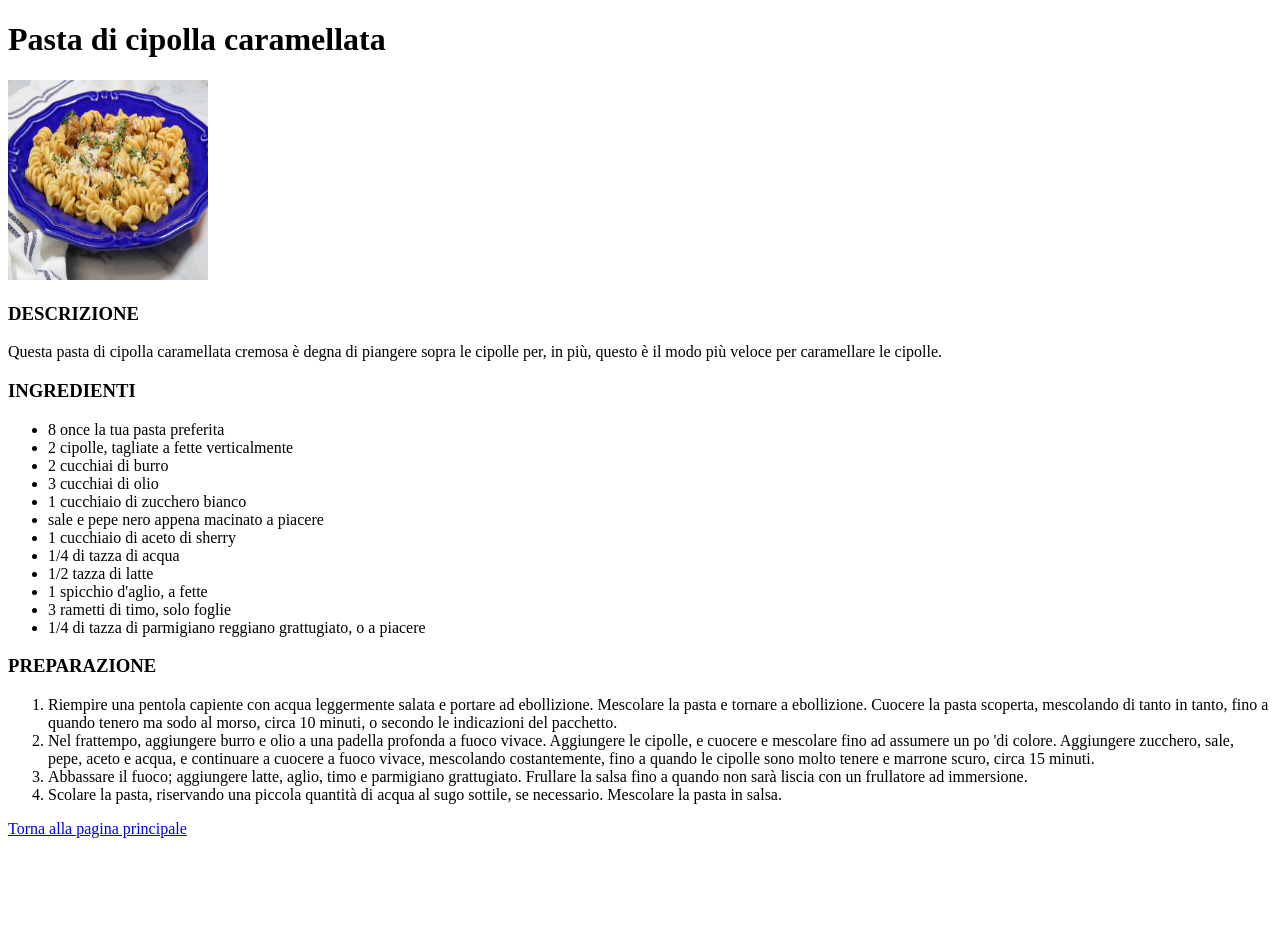
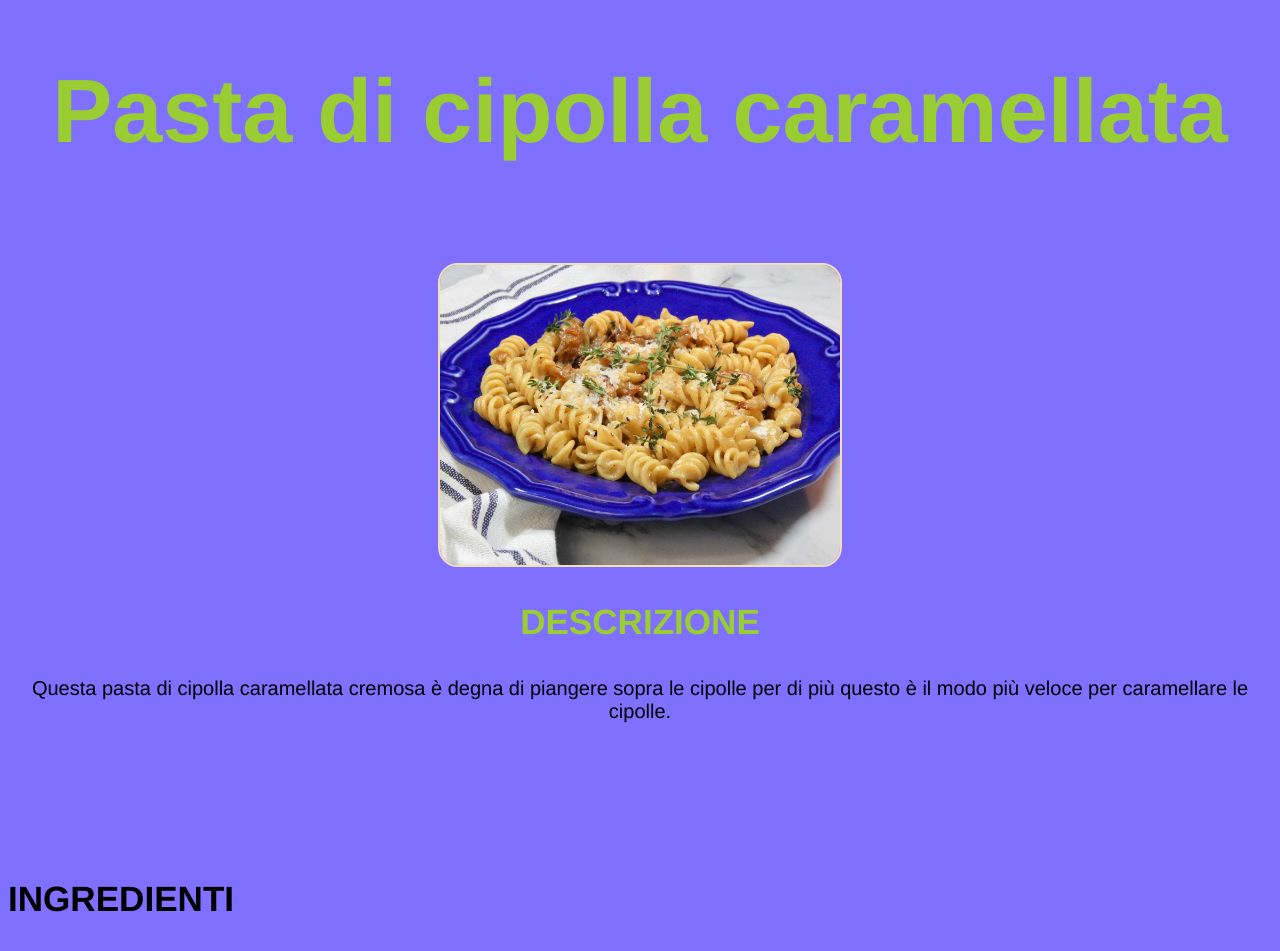
Before and after one commit to Danilo-comi/odin-recipes, a plain HTML site: page ricette/Pasta di cipolla caramellata.html in a window 1280 px wide. Shown: the top 951 px of the page. Before the commit the page ends 846 px from the top, so only its background shows below. Drawn offline with Linux system fonts and the light colour scheme.

Commit message:
Aggiorn.3

```diff
--- a/ricette/Pasta di cipolla caramellata.html
+++ b/ricette/Pasta di cipolla caramellata.html
@@ -4,16 +4,35 @@
     <meta charset="UTF-8">
     <meta name="viewport" content="width=device-width, initial-scale=1.0">
     <title>Pasta di cipolla caramellata</title>
+     <link rel="stylesheet" href="pasta cipolla.css">
+</head>
 
-</head>
+
+
 <body>
+
+    <div class="titolo">
 <h1>Pasta di cipolla caramellata</h1>
-<img src="immagini/Pasta di cipolla caramellata.jpg" alt="Pasta di cipolla caramellata" width="200" height="200">
+</div>
 
+<div class="immagine">
+<img src="immagini/Pasta di cipolla caramellata.jpg" alt="Pasta di cipolla caramellata" >
+</div>
+
+
+<div class="descrizione">
 <h3>DESCRIZIONE</h3>
-<p>Questa pasta di cipolla caramellata cremosa è degna di piangere sopra le cipolle per, in più, questo è il modo più veloce per caramellare le cipolle.</p>
+</div>
 
+<div class="p">
+<p>Questa pasta di cipolla caramellata cremosa è degna di piangere sopra le cipolle per di più questo è il modo più veloce per caramellare le cipolle.</p>
+</div>
+
+<div class="ingredienti">
 <h3>INGREDIENTI</h3>
+</div>
+
+<div class="ingre">
 <ul>
     <li>8 once la tua pasta preferita</li>
     <li>2 cipolle, tagliate a fette verticalmente</li>
@@ -28,17 +47,24 @@
     <li>3 rametti di timo, solo foglie</li>
     <li>1/4 di tazza di parmigiano reggiano grattugiato, o a piacere</li>
 </ul>
+</div>
 
+<div class="preparazione">
 <h3>PREPARAZIONE</h3>
+</div>
 
+<div class="prepara">
 <ol>
     <li>Riempire una pentola capiente con acqua leggermente salata e portare ad ebollizione. Mescolare la pasta e tornare a ebollizione. Cuocere la pasta scoperta, mescolando di tanto in tanto, fino a quando tenero ma sodo al morso, circa 10 minuti, o secondo le indicazioni del pacchetto.</li>
     <li>Nel frattempo, aggiungere burro e olio a una padella profonda a fuoco vivace. Aggiungere le cipolle, e cuocere e mescolare fino ad assumere un po 'di colore. Aggiungere zucchero, sale, pepe, aceto e acqua, e continuare a cuocere a fuoco vivace, mescolando costantemente, fino a quando le cipolle sono molto tenere e marrone scuro, circa 15 minuti. </li>
     <li> Abbassare il fuoco; aggiungere latte, aglio, timo e parmigiano grattugiato. Frullare la salsa fino a quando non sarà liscia con un frullatore ad immersione.</li>
     <li>Scolare la pasta, riservando una piccola quantità di acqua al sugo sottile, se necessario. Mescolare la pasta in salsa.</li>
 </ol>
+</div>
 
+<div class="torna">
 <a href="../index.html">Torna alla pagina principale </a>
+</div>
 
 </body>
 </html>
--- /dev/null
+++ b/ricette/pasta cipolla.css
@@ -0,0 +1,69 @@
+*{
+    font-family: 'Franklin Gothic Medium', 'Arial Narrow', Arial, sans-serif;
+    background-color: rgb(127, 112, 255);
+}
+
+.titolo {
+    font-size: 45px;
+    text-align: center;
+    color: yellowgreen;
+}
+
+.immagine img{
+    display: inline-block;
+    border: 2px solid wheat;
+    border-radius: 20px;
+    height: 300px;
+    width: 400px;
+    display: block;
+    margin-left: auto;
+    margin-right: auto;
+    margin-top: 100px;
+}
+
+.descrizione{
+    font-size: 30px;
+    text-align: center;
+    color: yellowgreen;
+
+}
+
+.p{
+    font-size: 20px;
+    text-align: center;
+
+}
+
+.ingredienti{
+    font-size: 30px;
+    padding-top: 100px;
+
+}
+
+.ingre{
+    font-size: 20px;
+    padding-bottom: 100px;
+}
+
+.preparazione{
+    font-size: 30px;
+
+}
+
+.prepara{
+    font-size: 20px;
+    padding-bottom: 50px;
+}
+
+.torna a {
+    display: inline-block;
+    text-decoration: none;
+    color: black;
+    background-color: rebeccapurple;
+    border: 2px solid rebeccapurple;
+    border-radius: 20px;
+    margin-left: 25px;
+    margin-bottom: 50px;
+
+
+}
```
